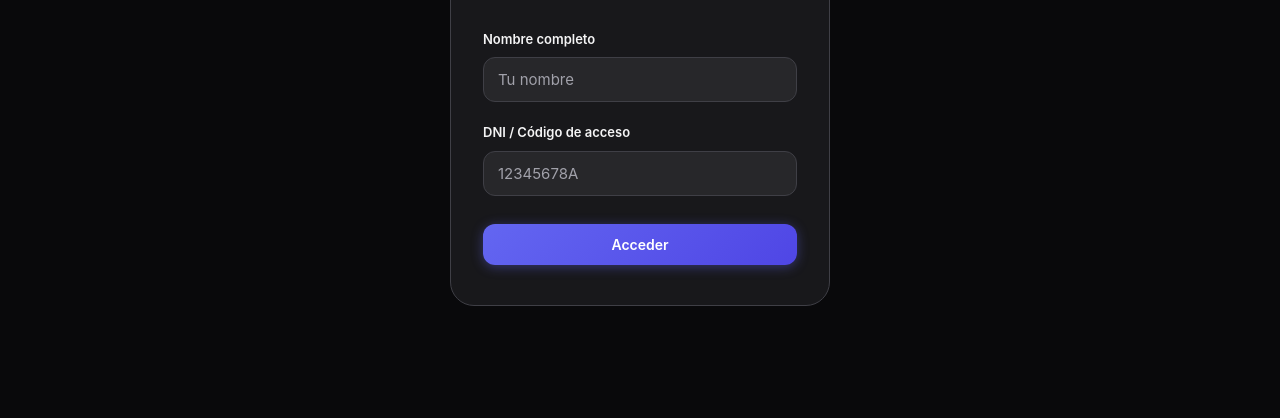
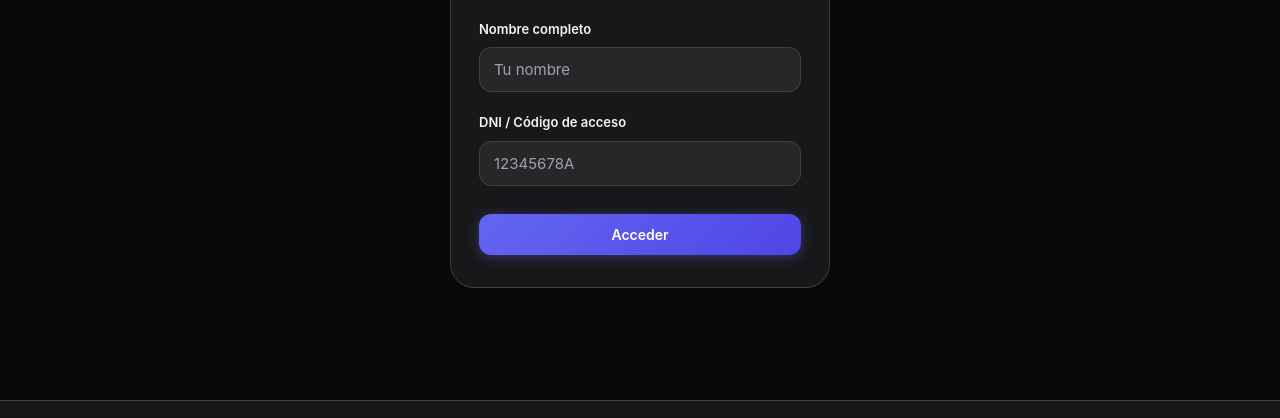
Before and after one commit to carlosdelacruzalonso/benowu-exam-platform-fullstack, a website: page public/index.html in a window 1280 px wide. Shown: the part 301-719 px from the top of the page. Drawn offline with Linux system fonts and the light colour scheme.

Commit message:
Fix login layout to show footer without scrolling

```diff
--- a/public/index.html
+++ b/public/index.html
@@ -64,8 +64,8 @@
         .form-group.error .error-msg { display: block; }
         .form-row { display: grid; grid-template-columns: repeat(2, 1fr); gap: 16px; }
         .form-row-3 { display: grid; grid-template-columns: repeat(3, 1fr); gap: 16px; }
-        .login-wrapper { min-height: calc(100vh - 56px - 80px); display: flex; align-items: center; justify-content: center; padding: 40px 20px; }
-        .login-card { width: 100%; max-width: 380px; background: var(--bg-1); border: 1px solid var(--border); border-radius: var(--radius-xl); padding: 40px 32px; text-align: center; }
+        .login-wrapper { min-height: calc(100vh - 56px - 100px); display: flex; align-items: center; justify-content: center; padding: 20px; }
+        .login-card { width: 100%; max-width: 380px; background: var(--bg-1); border: 1px solid var(--border); border-radius: var(--radius-xl); padding: 32px 28px; text-align: center; }
         .login-header { margin-bottom: 32px; }
         .login-header .brand { font-size: 36px; font-weight: 800; background: linear-gradient(135deg, var(--accent), var(--accent-light), #06b6d4); -webkit-background-clip: text; -webkit-text-fill-color: transparent; margin-bottom: 8px; }
         .login-header .tagline { font-size: 14px; color: var(--text-2); }
@@ -294,7 +294,7 @@
         .spinner { width: 40px; height: 40px; border: 3px solid var(--bg-3); border-top-color: var(--accent); border-radius: 50%; animation: spin 1s linear infinite; }
         @keyframes spin { to { transform: rotate(360deg); } }
         .hidden { display: none !important; }
-        .footer { background: linear-gradient(180deg, var(--bg-1) 0%, var(--bg-0) 100%); border-top: 1px solid var(--border); padding: 28px 24px 36px; }
+        .footer { background: linear-gradient(180deg, var(--bg-1) 0%, var(--bg-0) 100%); border-top: 1px solid var(--border); padding: 20px 24px 24px; }
         .footer-content { max-width: 1100px; margin: 0 auto; display: flex; justify-content: space-between; align-items: center; flex-wrap: wrap; gap: 16px; }
         .footer-left { display: flex; flex-direction: column; gap: 4px; }
         .footer-brand { font-size: 18px; font-weight: 700; background: linear-gradient(135deg, var(--accent), var(--accent-light)); -webkit-background-clip: text; -webkit-text-fill-color: transparent; }
```
